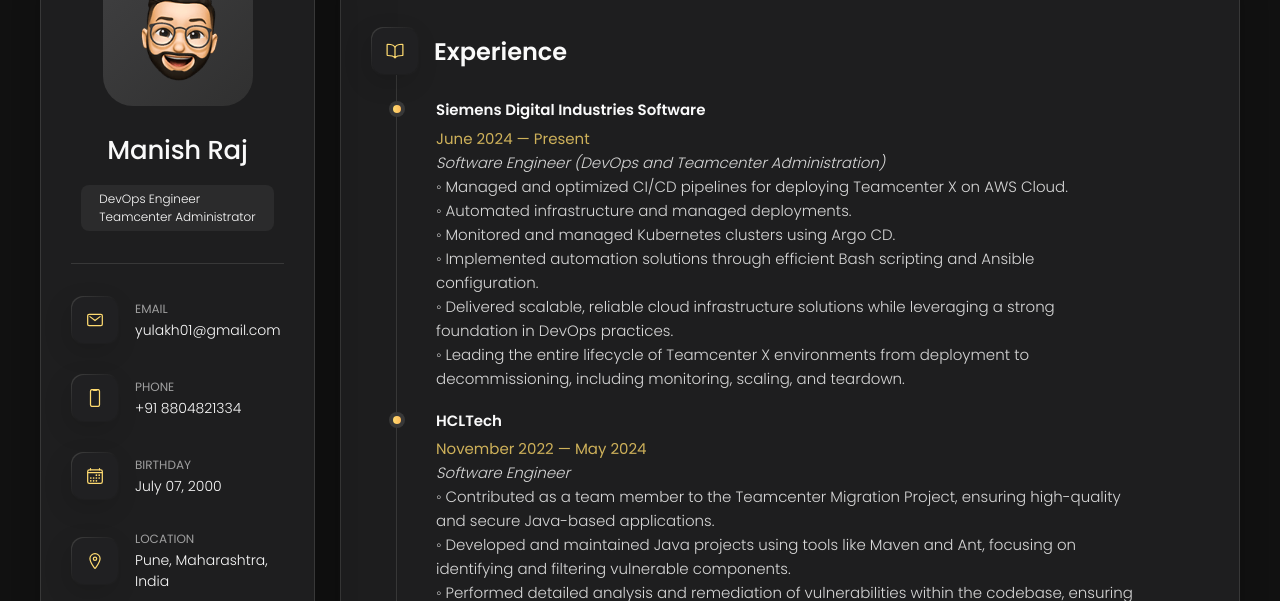
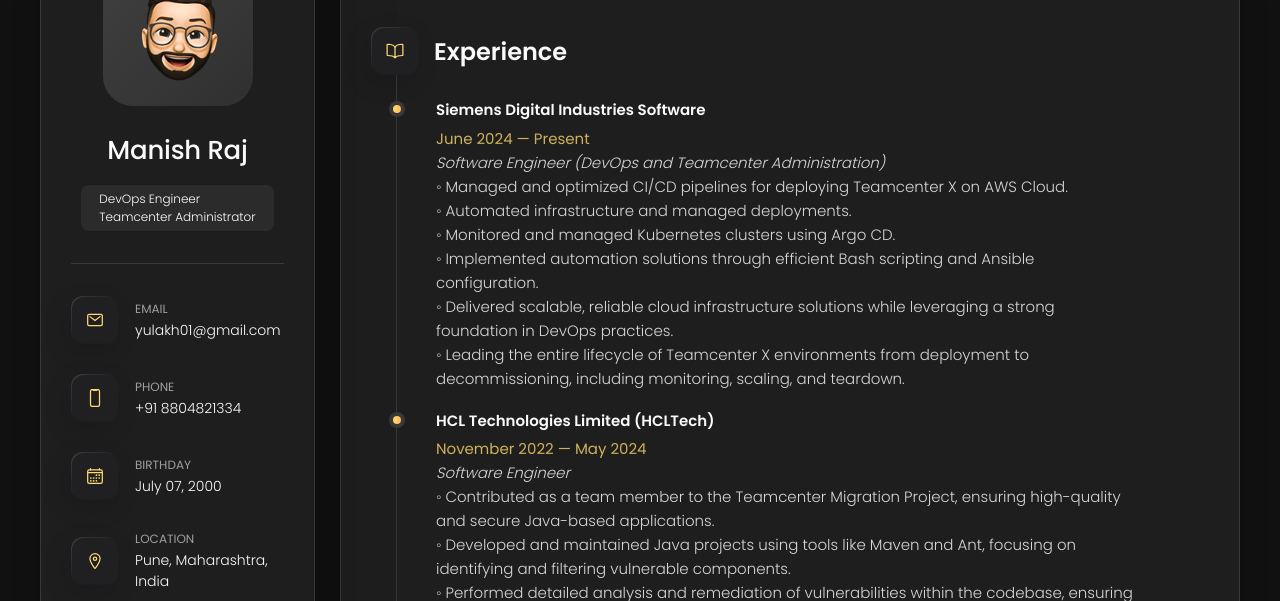
Before and after one commit to yulakhraj/MyPortfolioPage, a plain HTML site: page index.html in a window 1280 px wide. Both pictures are taken after a click on the button "Resume". Shown: the part 162-763 px from the top of the page. Drawn offline with nearby package versions, Linux system fonts and the light colour scheme.

Commit message:
Update index.html

```diff
--- a/index.html
+++ b/index.html
@@ -434,7 +434,7 @@
             </li>
 
             <li class="timeline-item">
-              <h4 class="h4 timeline-item-title">HCLTech</h4>
+              <h4 class="h4 timeline-item-title">HCL Technologies Limited (HCLTech)</h4>
 
               <span>November 2022 — May 2024</span>
 
```
